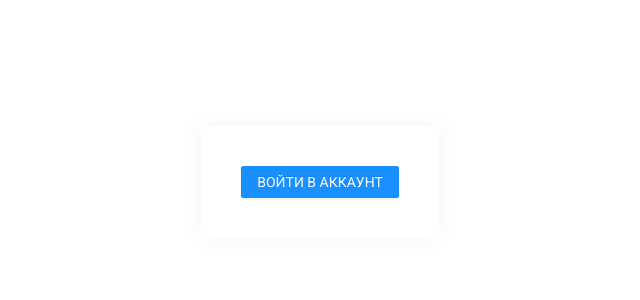
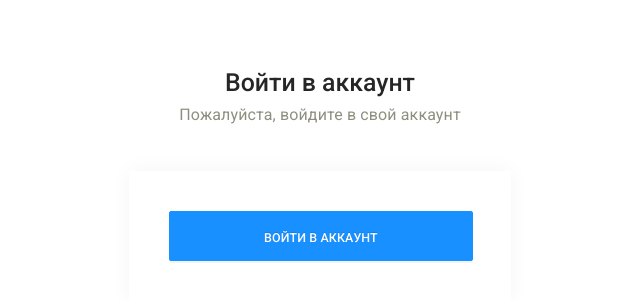
Before and after one commit to Yuzeyzer/react-node-chat, a React app: page / in a window 1280 px wide. Shown: the part 218-518 px from the top of the page, without its empty margins (320-960 px from the left). Built offline with nearby package versions, Linux system fonts and the light colour scheme; the HTML template or start-up script is replaced by a standard one.

Commit message:
refactoring

```diff
--- a/package.json
+++ b/package.json
@@ -40,6 +40,7 @@
     "jest-watch-typeahead": "0.4.2",
     "mini-css-extract-plugin": "0.9.0",
     "node-sass": "^4.14.1",
+    "normalize.css": "^8.0.1",
     "optimize-css-assets-webpack-plugin": "5.0.3",
     "pnp-webpack-plugin": "1.6.4",
     "postcss-flexbugs-fixes": "4.1.0",
--- a/src/App.js
+++ b/src/App.js
@@ -1,7 +1,7 @@
 import React from 'react';
 import { Auth } from './pages';
 
-import './index.scss';
+import './styles/_index.scss';
 
 function App() {
   return (
--- /dev/null
+++ b/src/components/_components.scss
@@ -0,0 +1,2 @@
+@import './authForm/authForm.scss';
+@import './button/button.scss';
--- a/src/components/button/Button.scss
+++ b/src/components/button/Button.scss
@@ -6,6 +6,7 @@
 		font-weight: 500;
     border-radius: 2px;
 		height: vw(56);
+		letter-spacing: 0.1px;
 		@media screen and (max-width:1024px) {
 			height: vmin(32);
 			padding: vmin(5) vmin(45);
--- a/src/index.js
+++ b/src/index.js
@@ -2,7 +2,7 @@ import React from 'react';
 import ReactDOM from 'react-dom';
 import App from './App';
 
-import './styles/index.scss';
+import './index.scss';
 
 ReactDOM.render(
   <React.StrictMode>
--- a/src/index.scss
+++ b/src/index.scss
@@ -1,5 +1,3 @@
-@import './styles/index.scss';
-@import './styles/helpers/variables.scss';
-@import './components/Button/Button.scss';
-@import './components/authForm/authForm.scss';
-@import url('https://fonts.googleapis.com/css2?family=Roboto:wght@400;500&display=swap');
+@import './styles/index';
+@import './pages/pages';
+@import './components/components';
--- /dev/null
+++ b/src/pages/_pages.scss
@@ -0,0 +1 @@
+@import './auth/auth.scss';
--- a/src/pages/auth/auth.scss
+++ b/src/pages/auth/auth.scss
@@ -3,4 +3,24 @@
 	align-items: center;
 	justify-content: center;
 	height: 100%;
+	text-align: center;
+	* {
+		padding: 0;
+		margin: 0;
+	}
+	&__header {
+		padding-bottom: vw(50);
+	}
+	&__title {
+		font-style: normal;
+		font-weight: 500;
+		font-size: vw(28);
+	}
+	&__description {
+		font-style: normal;
+		font-weight: 300;
+		font-size: vw(18);
+		letter-spacing: 0.128571px;
+		opacity: 0.5;
+	}
 }
--- a/src/pages/auth/index.jsx
+++ b/src/pages/auth/index.jsx
@@ -4,12 +4,18 @@ import { Button, AuthForm } from '../../components';
 import './auth.scss';
 
 const Auth = () => (
-  <section className="auth">
-    <AuthForm>
-      <Button className='button--large' type='primary'>
-        Войти в Аккаунт
-      </Button>
-    </AuthForm>
+  <section className='auth'>
+    <div className='auth__content'>
+      <div className='auth__header'>
+        <h1 className="auth__title">Войти в аккаунт</h1>
+        <p className="auth__description">Пожалуйста, войдите в свой аккаунт</p>
+      </div>
+      <AuthForm>
+        <Button className='button--large' type='primary'>
+          Войти в Аккаунт
+        </Button>
+      </AuthForm>
+    </div>
   </section>
 );
 
--- a/src/styles/index.scss
+++ b/src/styles/_index.scss
@@ -1,10 +1,16 @@
+@import url('https://fonts.googleapis.com/css2?family=Roboto:wght@400;500&display=swap');
 @import './functions/responsive';
 @import './helpers/breakpoints';
 @import './helpers/variables';
 @import '~antd/dist/antd.css';
 
+* {
+  box-sizing: border-box;
+}
+
 body {
   margin: 0;
+  padding: 0;
   font-family: 'Roboto', sans-serif, 'Segoe UI', 'Roboto', 'Oxygen',
     'Ubuntu', 'Cantarell', 'Fira Sans', 'Droid Sans', 'Helvetica Neue',
     sans-serif;
@@ -15,7 +21,8 @@ body {
 body,
 .App,
 #root {
-	height: 100%;
+  height: 100%;
+  color: #202002;
 }
 
 code {
```
Also changed, not shown: 1 other file (tests, documents, lock files or other folders).
